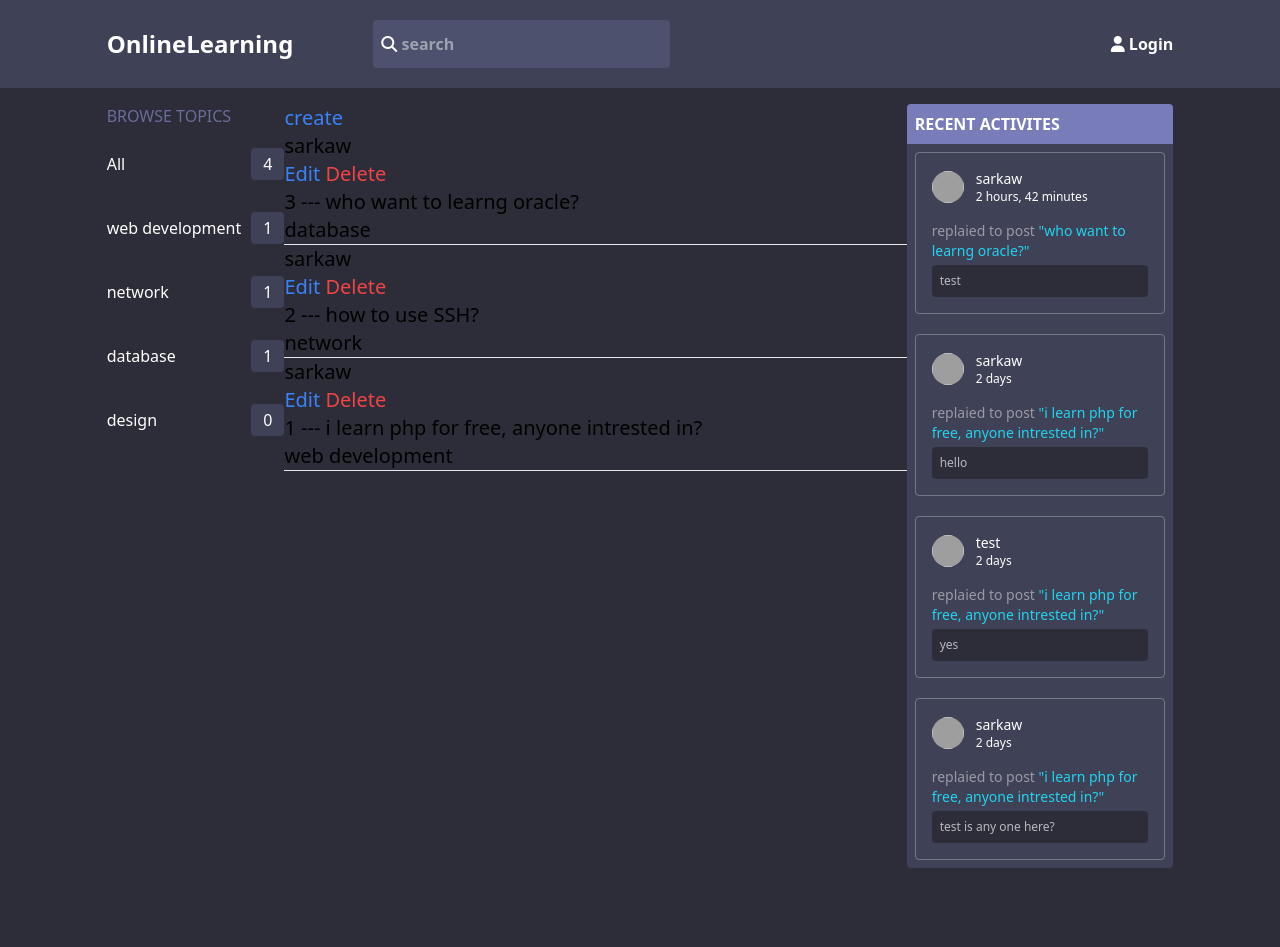
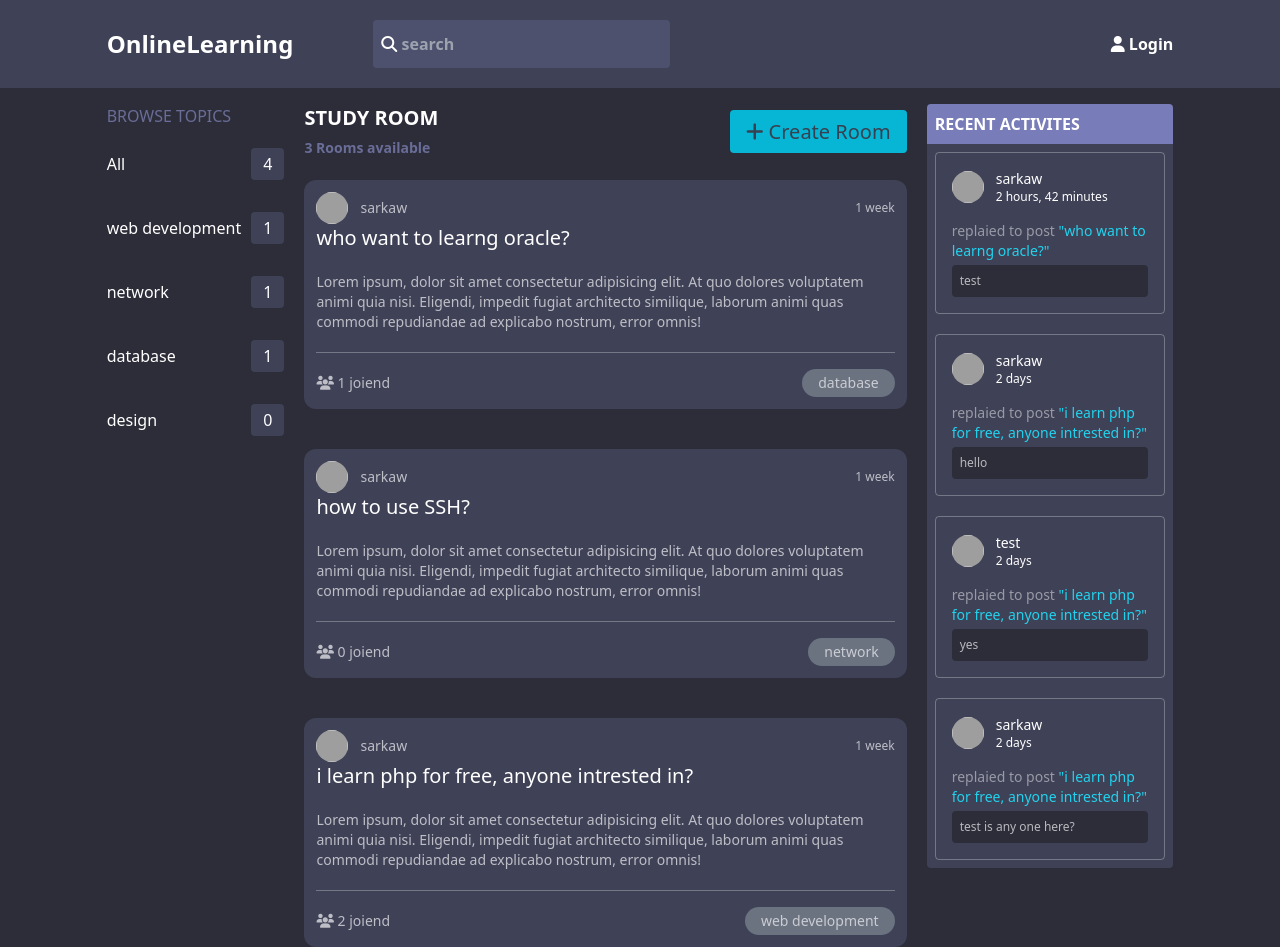
Before and after one commit to MrSarkaw/onlinelearning-django, a Django app: page / in a window 1280 px wide. Before the commit the page ends 868 px from the top, so only its background shows below. Run offline with Django 4.2, Linux system fonts and the light colour scheme; data comes from the database, SQL or seed files in the repository; both versions use the stored data as it was after the commit; some libraries are stand-ins or nearby versions; grey boxes are pictures that could not be loaded.

Commit message:
rooms ui

```diff
--- a/base/templates/base/components/room.html
+++ b/base/templates/base/components/room.html
@@ -1,14 +1,41 @@
-{% for i in content %}
+<div class="grid gap-y-10 text-white mt-5">
+    {% for i in content %}
+        <div class="rounded-xl mainColor p-3">
+            <div class="flex text-gray-100/70 items-center justify-between">
+                <div>
+                    <div class="flex items-center space-x-3">
+                        <img style="background-image:url('https://st.depositphotos.com/1371851/1256/i/600/depositphotos_12560182-stock-photo-handsome-man-with-eyeglasses.jpg')" class="w-8 h-8 coverImg rounded-full" alt="">
+                        <div class="text-sm">
+                            <p>
+                                {{ i.host.username }}
+                            </p>
 
-<h3>
-    <p> <a href="{% url 'profile' i.host.id %}"> {{ i.host.username }}</a>  </p>
-    <p>
-        <a class="text-blue-500" href="{% url 'updateRoom' i.id %}">Edit</a>
-        <a class="text-red-500" href="{% url 'deleteRoom' i.id %}">Delete</a>
-    </p>
-    <a href="{% url 'room' i.id %}">{{ i.id }} --- {{ i.name }}</a>
-    <p>{{ i.topic.name }}</p>
-</h3>
-<hr>
+                        </div>
+                    </div>
+                </div>
+                <div>
+                    <p class="text-xs">
+                       {{i.create_at|timesince}}
+                    </p>
+                </div>
+            </div>
+            <a class="text-xl mt-4" href="{% url 'room' i.id %}">{{ i.name }}</a>
+            <p class=" text-gray-100/70 mt-5 text-sm pb-5 border-b border-gray-100/30">
+                Lorem ipsum, dolor sit amet consectetur adipisicing elit. At quo dolores voluptatem animi quia nisi. Eligendi, impedit fugiat architecto similique, laborum animi quas commodi repudiandae ad explicabo nostrum, error omnis!
+            </p>
+            <div class="flex mt-4 text-sm text-gray-100/70 items-center justify-between">
+                <div>
+                    <p>
+                        <i class="fas fa-users"></i> {{ i.particpanties.all.count }} joiend
+                    </p>
+                </div>
+                <div>
+                    <p class="bg-gray-500 px-4 rounded-full py-1">
+                        {{ i.topic.name }}
+                    </p>
+                </div>
+            </div>
 
-{% endfor %}
+        </div>
+    {% endfor %}
+</div>
--- a/base/templates/base/home.html
+++ b/base/templates/base/home.html
@@ -2,15 +2,22 @@
 
 {% block content  %}
 <div class="w-10/12 mx-auto mt-4 flex justify-between flex-wrap">
-        <div class="w-2/12">
+        <div class="w-2/12 ">
            {% include 'base/components/topic.html'  %}
         </div>
-        <div class="w-7/12 text-xl">
-            <h1><a class="text-blue-500" href="{% url 'roomCreate' %}">create</a></h1>
-
+        <div class="w-7/12 pl-5 text-xl">
+            <div class="flex items-center justify-between">
+                <div class="font-bold">
+                    <p class="uppercase text-white">study room</p>
+                    <span class="text-sm mainColorText">{{ content.count }} Rooms available</span>
+                </div>
+                <div>
+                    <a href="{% url 'roomCreate' %}" class="bg-cyan-500 px-4 py-2 rounded text-gray-700"><i class="fas fa-plus"></i> Create Room</a>
+                </div>
+            </div>
             {% include 'base/components/room.html' %}
         </div>
-        <div class="w-3/12">
+        <div class="w-3/12 pl-5">
             {% include 'base/components/message.html'  %}
          </div>
     </div>
```
Also changed, not shown: db.sqlite3.
